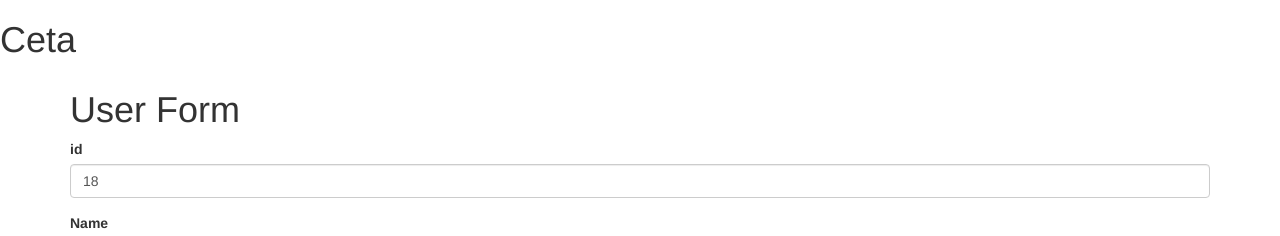
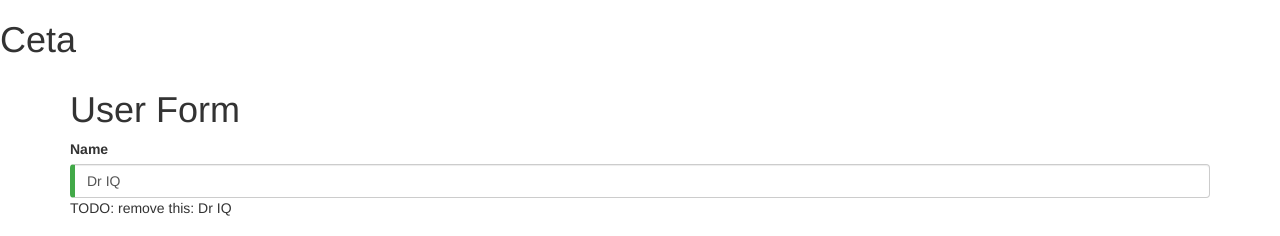
Before and after one commit to peteCarey/angular-cata, an Angular app: page / in a window 1280 px wide. Shown: the top 236 px of the page. Built offline with nearby package versions, Linux system fonts and the light colour scheme; no server answers.

Commit message:
id removed from form entry

```diff
--- a/src/app/user-form/user-form.component.html
+++ b/src/app/user-form/user-form.component.html
@@ -2,16 +2,6 @@
   <div [hidden]="submitted">
     <h1>User Form</h1>
     <form (ngSubmit)="onSubmit()" #userForm="ngForm">
-      <div class="form-group">
-        <label for="id">id</label>
-        <input
-          type="text"
-          class="form-control"
-          id="id"
-          [(ngModel)]="model.id"
-          name="id"
-        />
-      </div>
       <div class="form-group">
         <label for="name">Name</label>
         <input
--- a/src/app/user-form/user-form.component.ts
+++ b/src/app/user-form/user-form.component.ts
@@ -9,10 +9,16 @@ import { User } from '../user';
 })
 export class UserFormComponent implements OnInit {
   users;
+  data;
   constructor(private userservice: UserService) {}
   ngOnInit() {
     this.users = this.userservice.getUsers();
     console.info(this.users);
+    this.users.subscribe((res) => {
+      console.log(res);
+      this.data = res;
+      console.log(this.data);
+    });
   }
   //users = [];
   // id: any;
@@ -21,7 +27,6 @@ export class UserFormComponent implements OnInit {
   eMails = ['Really Smart', 'Super Flexible', 'Super Hot', 'Weather Changer'];
 
   model = new User(
-    18,
     'Dr IQ',
     this.eMails[0],
     'Chuck Overstreet',
@@ -33,9 +38,10 @@ export class UserFormComponent implements OnInit {
 
   onSubmit() {
     this.submitted = true;
+    console.log(this.model);
   }
 
   newUser() {
-    this.model = new User(42, '', '', '', '', '');
+    this.model = new User('', '', '', '', '');
   }
 }
--- a/src/app/user.ts
+++ b/src/app/user.ts
@@ -1,6 +1,5 @@
 export class User {
   constructor(
-    public id: number,
     public name: string,
     public userName: string,
     public eMail: string,
```
